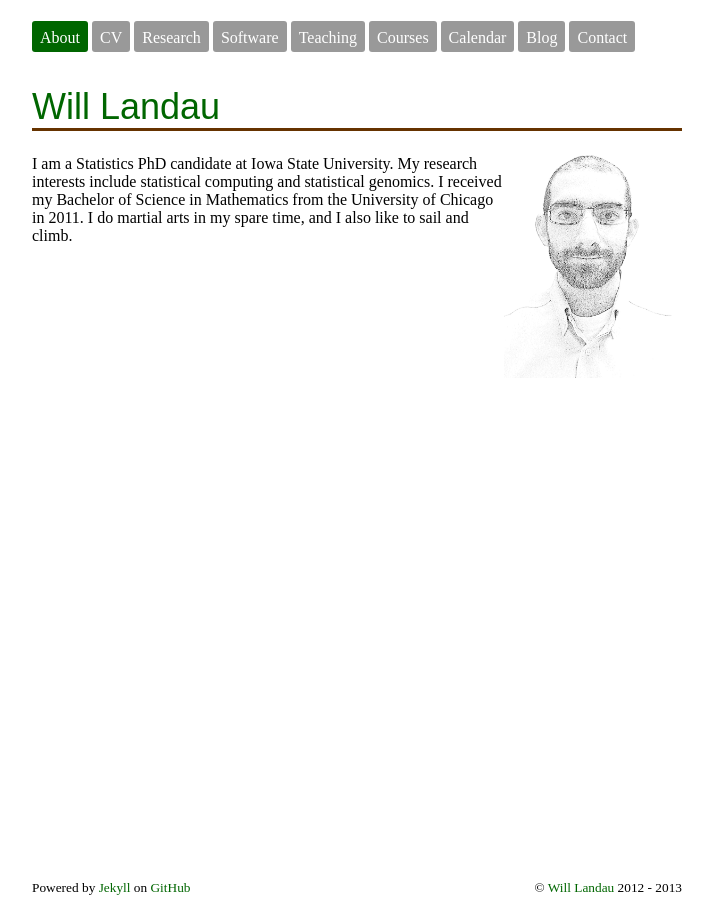
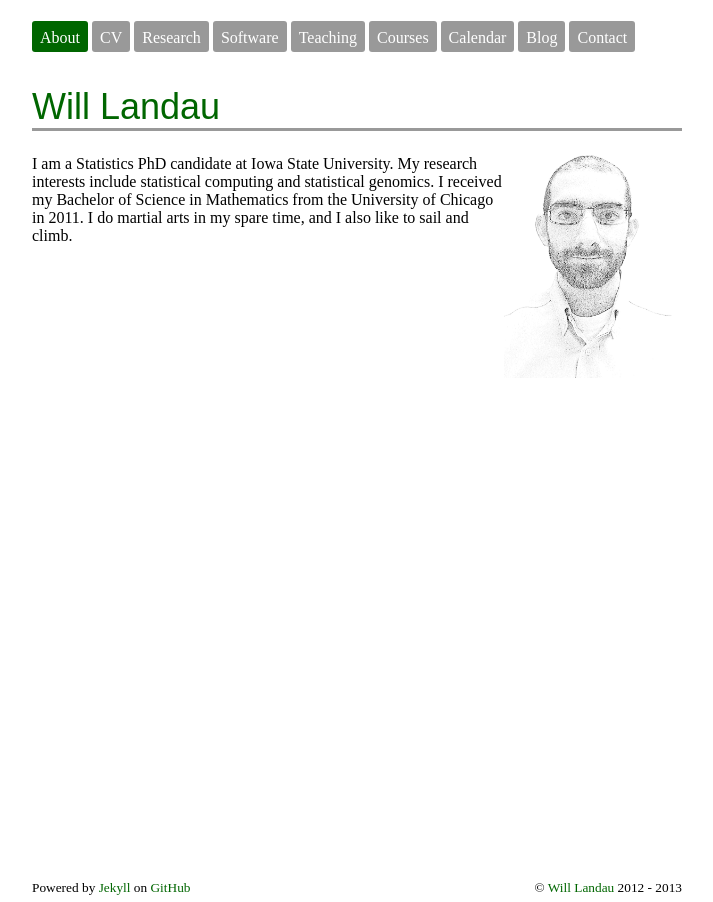
Before and after one commit to wlandau/wlandau.github.io, a Jekyll site: the page built from index.html, in a window 1280 px wide. Shown: the whole page, without its empty margins (303-1016 px from the left). Built offline with Jekyll 4.4.1, drawn with Linux system fonts in a browser that asks for light colours; nearby versions of some CDN libraries.

Commit message:
playing with headings

```diff
--- a/css/wml-custom.css
+++ b/css/wml-custom.css
@@ -13,7 +13,7 @@ h1, h2, h3, h4{
   font-family: sans-serif;
   font-weight: normal;
   color: #006600;
-  border-bottom: 3px solid #663300;
+  border-bottom: 3px solid #999999;
 }
 
 h1{
```
